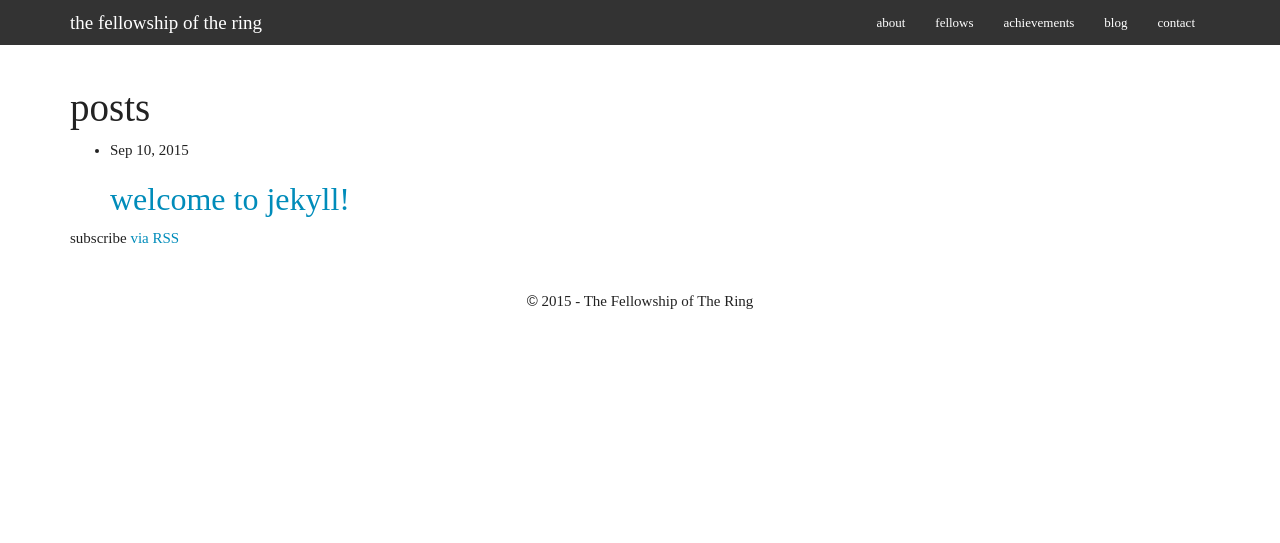
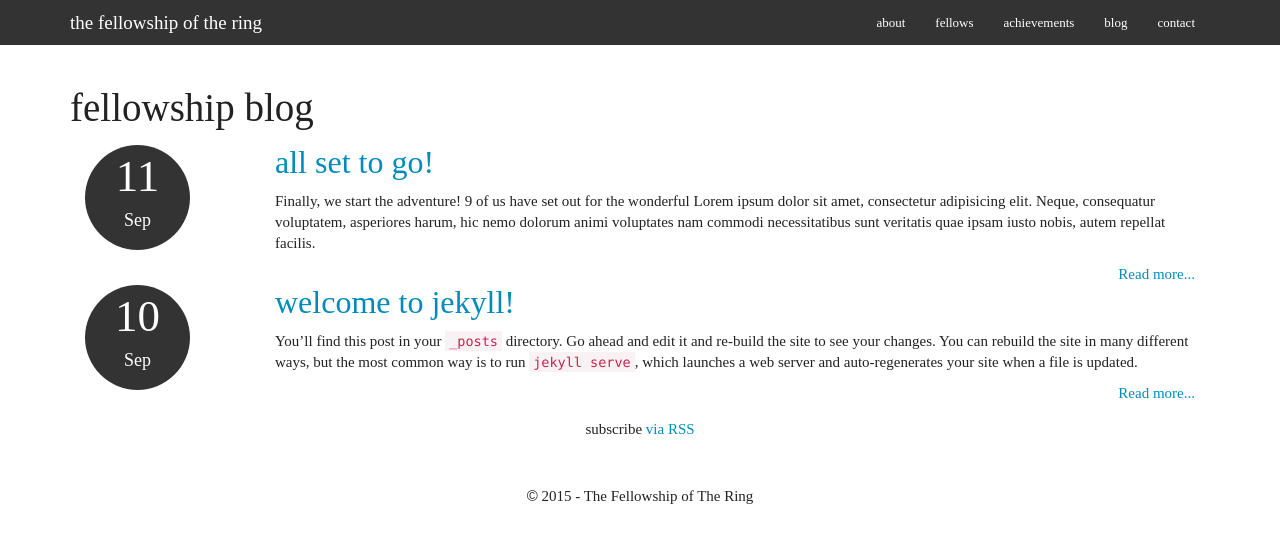
Before and after one commit to bvsatyaram/tlotr, a Jekyll site: the page built from blog.html, in a window 1280 px wide. Shown: the top 543 px of the page. Built offline with Jekyll 4.4.1, drawn with Linux system fonts in a browser that asks for light colours; some web fonts are replaced.

Commit message:
Blog Pages

```diff
--- a/_layouts/post.html
+++ b/_layouts/post.html
@@ -1,5 +1,5 @@
 ---
-layout: default
+layout: page
 ---
 <div class="post">
 
--- /dev/null
+++ b/_posts/2015-09-11-all-set-to-go.html
@@ -0,0 +1,17 @@
+---
+layout: post
+title:  "All Set to Go!"
+date:   2015-09-11 13:22:49
+categories: adventure happy
+---
+<p>
+  Finally, we start the adventure! 9 of us have set out for the wonderful Lorem ipsum dolor sit amet, consectetur adipisicing elit. Neque, consequatur voluptatem, asperiores harum, hic nemo dolorum animi voluptates nam commodi necessitatibus sunt veritatis quae ipsam iusto nobis, autem repellat facilis.
+</p>
+
+<p>
+  Lorem ipsum dolor sit amet, consectetur adipisicing elit. A molestias, obcaecati libero, tempore ad beatae fugit nobis sapiente, doloremque nihil quisquam officia soluta distinctio. Natus, veniam facilis illum sunt itaque perspiciatis sed ad at reprehenderit, hic quisquam iure. Dolore impedit, ipsum reiciendis iure debitis perspiciatis saepe animi repellat! Corrupti, quibusdam.
+</p>
+
+<p>
+  Lorem ipsum dolor sit amet, consectetur adipisicing elit. Provident quisquam saepe dolorem odit dignissimos ipsam aliquam dolore, nulla reiciendis consectetur.
+</p>
--- /dev/null
+++ b/_sass/_blog.scss
@@ -0,0 +1,33 @@
+#blog {
+  #posts {
+    margin-top: 1em;
+
+    .post {
+      h2 {
+        margin-top: 0;
+      }
+
+      .date-box {
+        text-align: center;
+        background-color: #333;
+        width: 7em;
+        height: 7em;
+        border-radius: 50%;
+        color: #FFF;
+
+        .date {
+          font-size: 3em;
+        }
+
+        .month {
+          font-size: 1.2em;
+        }
+      }
+    }
+  }
+
+  .subscribe {
+    text-align: center;
+    margin: 1em 0;
+  }
+}
--- a/blog.html
+++ b/blog.html
@@ -4,23 +4,30 @@ title: Blog
 permalink: /blog/
 position: 4
 ---
+<div id="blog">
+  <h1>Fellowship blog</h1>
 
-<div class="home">
+  <section id="posts" class="container-fluid">
+    {% for post in site.posts %}
+      <article class="post row">
+        <div class="col-sm-2 hidden-xs">
+          <div class="date-box">
+            <div class="date">{{ post.date | date: "%-d"}}</div>
+            <div class="month">{{ post.date | date: "%b" }}</div>
+          </div>
+        </div>
+        <div class="col-sm-10">
+          <h2>
+            <a class="post-link" href="{{ post.url | prepend: site.baseurl }}">{{ post.title }}</a>
+          </h2>
+          <p>{{post.excerpt}}</p>
+          <a href="{{ post.url | prepend: site.baseurl }}" class="pull-right">Read more...</a>
+        </div>
+      </article>
+    {% endfor %}
+  </section>
 
-  <h1 class="page-heading">Posts</h1>
-
-  <ul class="post-list">
-    {% for post in site.posts %}
-      <li>
-        <span class="post-meta">{{ post.date | date: "%b %-d, %Y" }}</span>
-
-        <h2>
-          <a class="post-link" href="{{ post.url | prepend: site.baseurl }}">{{ post.title }}</a>
-        </h2>
-      </li>
-    {% endfor %}
-  </ul>
-
-  <p class="rss-subscribe">subscribe <a href="{{ "/feed.xml" | prepend: site.baseurl }}">via RSS</a></p>
-
+  <div class="subscribe">
+    subscribe <a href="{{ "/feed.xml" | prepend: site.baseurl }}">via RSS</a>
+  </div>
 </div>
--- a/css/main.scss
+++ b/css/main.scss
@@ -8,5 +8,6 @@
         "theme",
         "common",
         "land",
-        "about"
+        "about",
+        "blog"
 ;
```
